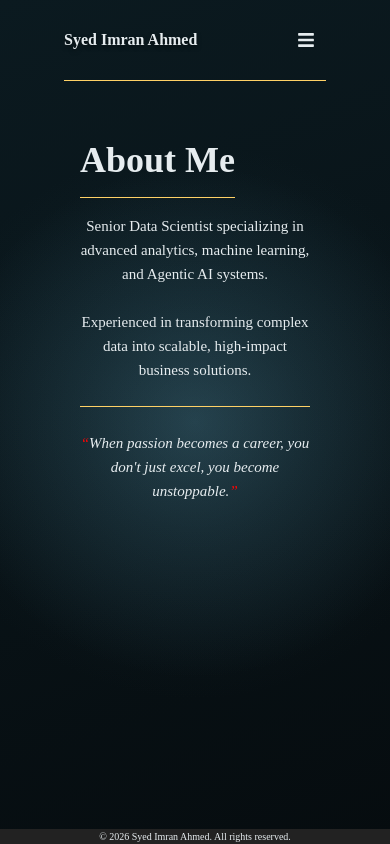
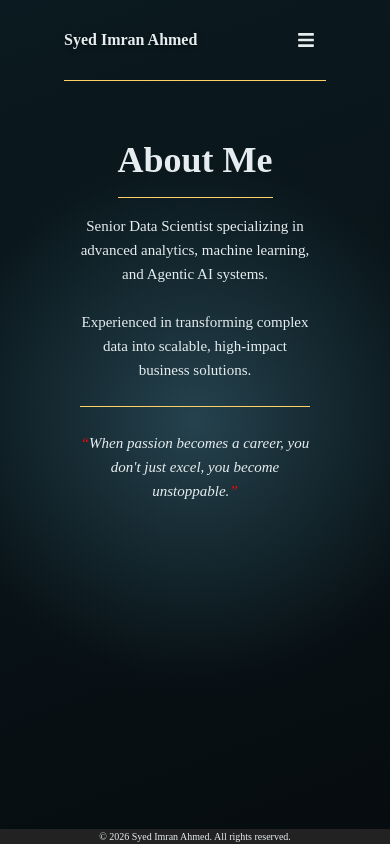
Before and after one commit to syedimran1234-1/portfolio, a React (Vite) app: page /about in a window 390 px wide. Built offline with nearby package versions, Linux system fonts and the light colour scheme; a web font is replaced by a local one.

Commit message:
small fix for mobile

```diff
--- a/src/styles/about.css
+++ b/src/styles/about.css
@@ -66,7 +66,7 @@
   .aboutContext {
     padding: 0 16px;
     padding-bottom: 48px;
-    align-items: flex-start;
+    align-items: center;
   }
 
   .aboutContext h1 {
--- a/src/styles/education.css
+++ b/src/styles/education.css
@@ -77,7 +77,7 @@
 
   .educationSection {
     width: 100%;
-    height: 80%;
+    height: 70%;
     padding: 20px 0px;
     overflow-y: auto;
     overflow-x: hidden;
--- a/src/styles/home.css
+++ b/src/styles/home.css
@@ -208,7 +208,7 @@
     .heroTopContext {
         border-bottom: none;
         min-height: fit-content;
-
+        margin-bottom: 12px;
     }
 
     .heroBottomContext{
```
